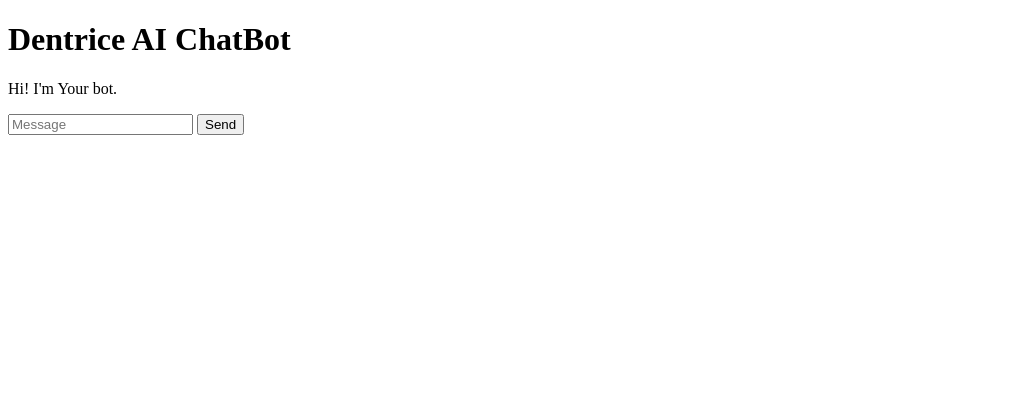
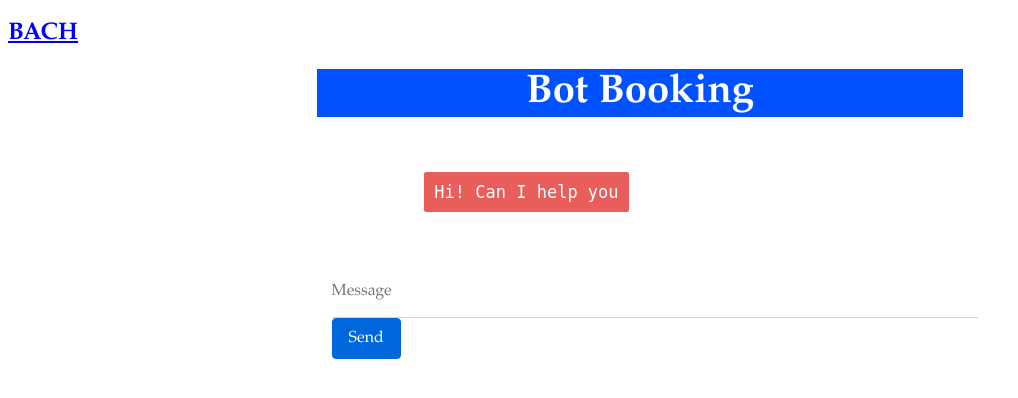
Before and after one commit to kimanh24022001/chatbotbooking, a Flask app: page / in a window 1280 px wide. Shown: the top 398 px of the page, without its empty margins (0-1018 px from the left). Run offline with Flask 2, Linux system fonts and the light colour scheme; parts of the project's set-up code (start-up, migrations or seed data) failed here and were passed over; some libraries are stand-ins or nearby versions.

Commit message:
Update index.html

```diff
--- a/templates/index.html
+++ b/templates/index.html
@@ -6,15 +6,179 @@
     <!-- <link rel="stylesheet" type="text/css" href="{{ url_for('static', filename='css.css')}}" /> -->
     <script src="https://ajax.googleapis.com/ajax/libs/jquery/3.2.1/jquery.min.js"></script>
 </head>
+<style>
+    body {
+    font-family: Garamond;
+}
 
+h1 {
+    color: black;
+    margin-bottom: 0;
+    margin-top: 0;
+    text-align: center;
+    font-size: 40px;
+}
+
+h3 {
+    color: black;
+    font-size: 20px;
+    margin-top: 3px;
+    text-align: center;
+}
+.row {
+    display: flex;
+    flex-wrap: wrap;
+    margin-right: -15px;
+    margin-left: -15px;
+}
+
+.ml-auto{
+    margin-left:auto !important;
+}
+.mr-auto{
+    margin-right:auto !important;
+}
+
+.col-md-10,.col-md-8,.col-md-4{
+    position: relative;
+    width: 100%;
+    min-height: 1px;
+    padding-right: 15px;
+    padding-left: 15px;
+}
+.col-md-8{flex:0 0 66.666667%;max-width:66.666667%}
+.col-md-4{flex:0 0 33.333333%;max-width:33.333333%}
+.col-md-10{flex:0 0 83.333333%;max-width:83.333333%}
+
+.form-control {
+    background: no-repeat bottom,50% calc(100% - 1px);
+    background-image: none, none;
+    background-size: auto, auto;
+    background-size: 0 100%,100% 100%;
+    border: 0;
+    height: 36px;
+    transition: background 0s ease-out;
+    padding-left: 0;
+    padding-right: 0;
+    border-radius: 0;
+    font-size: 14px;
+}
+.form-control {
+    display: block;
+    width: 120%;
+    padding: .4375rem 0;
+    padding-right: 0px;
+    padding-left: 0px;
+    font-size: 1rem;
+    line-height: 1.5;
+    color: #495057;
+    border:none;
+    background-color: transparent;
+    background-clip: padding-box;
+    border-bottom: 1px solid #d2d2d2;
+    box-shadow: none;
+    transition: border-color .15s ease-in-out,box-shadow .15s ease-in-out;
+}
+.btn {
+    float: left;
+    text-align: center;
+    white-space: nowrap;
+    vertical-align: middle;
+    user-select: none;
+    border: 1px solid transparent;
+    padding: .46875rem 1rem;
+    font-size: 1rem;
+    line-height: 1.5;
+    border-radius: .25rem;
+    transition: color .15s ease-in-out,background-color .15s ease-in-out,border-color .15s ease-in-out,box-shadow .15s ease-in-out;
+}
+.btn-warning {
+    color: #fff;
+    background-color: #0066db;
+    border-color: #0066db;
+}
+.btn.btn-warning:active, .btn.btn-warning:focus, .btn.btn-warning:hover {
+    box-shadow: 0 14px 26px -12px #0083db,0 4px 23px 0 rgba(0,0,0,.12),0 8px 10px -5px rgba(216, 216, 216, 0.2);
+}
+
+button, input, optgroup, select, textarea {
+    margin: 0;
+    font-family: inherit;
+    font-size: inherit;
+    line-height: inherit;
+    overflow:visible;
+}
+#chatbox {
+    margin-right: auto;
+    margin-top: 60px;
+}
+
+#userInput {
+    margin-left: auto;
+    margin-right: auto;
+    margin-top: 60px;
+}
+
+#textInput {
+    border: none;
+    border-bottom: 3px solid #02aef1;
+    font-family: monospace;
+    font-size: 17px;
+}
+
+#buttonInput {
+    padding: 3px;
+    font-family: monospace;
+    font-size: 17px;
+}
+
+.userText {
+    color: white;
+    font-family: monospace;
+    font-size: 17px;
+    text-align: right !important;
+    margin: 5px;
+}
+
+.userText span {
+    background-color: #009688;
+    padding: 10px;
+    margin: 30px;
+    border-radius: 2px;
+}
+
+.botText {
+    color: white;
+    font-family: monospace;
+    font-size: 17px;
+    text-align: left;
+    line-height: 30px;
+    margin-top: 5px;
+}
+
+.botText span {
+    background-color: #e95d5b;
+    padding: 10px;
+    border-radius: 2px;
+}
+
+#tidbit {
+    position: absolute;
+    bottom: 0;
+    right: 0;
+    width: 200px;
+}
+</style>
 <body>
+    <a href="https://hotelweb-app.herokuapp.com/" ><h2 style="color: blue">BACH</h2></a>
     <div class="row">
         <div class="col-md-10 mr-auto ml-auto">
-    <h1>Dentrice AI ChatBot</h1>
-    <form>
+
+    <center><form style="width: 60%">
+        <h1 style="background-color:#0051ff;color: rgb(255, 255, 255);">Bot Booking</h1>
         <div id="chatbox">
             <div class="col-md-8 ml-auto mr-auto">
-                <p class="botText"><span>Hi! I'm Your bot.</span></p>
+                <p class="botText"><span>Hi! Can I help you</span></p>
             </div>
         </div>
         <div id="userInput" class="row">
@@ -24,6 +188,7 @@
             </div>
         </div>
     </form>
+    </center>
 </div>
 </div>
 
```
